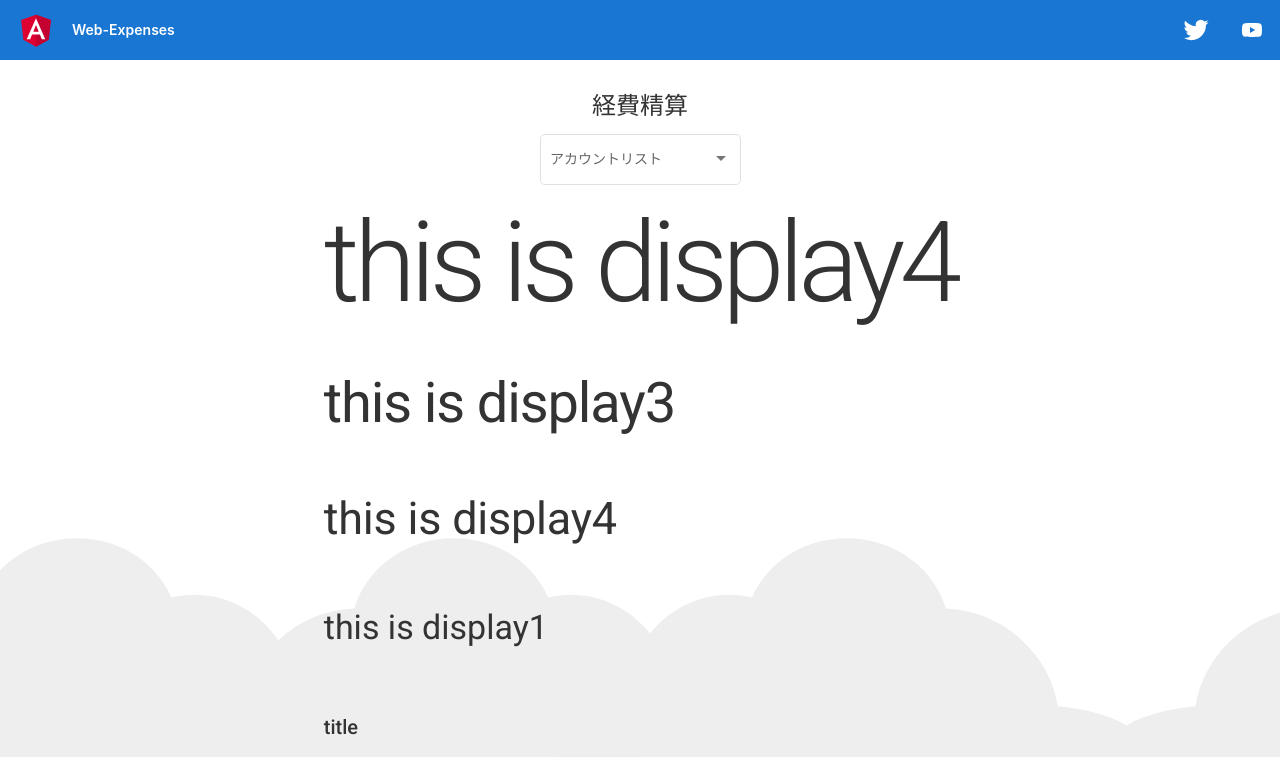
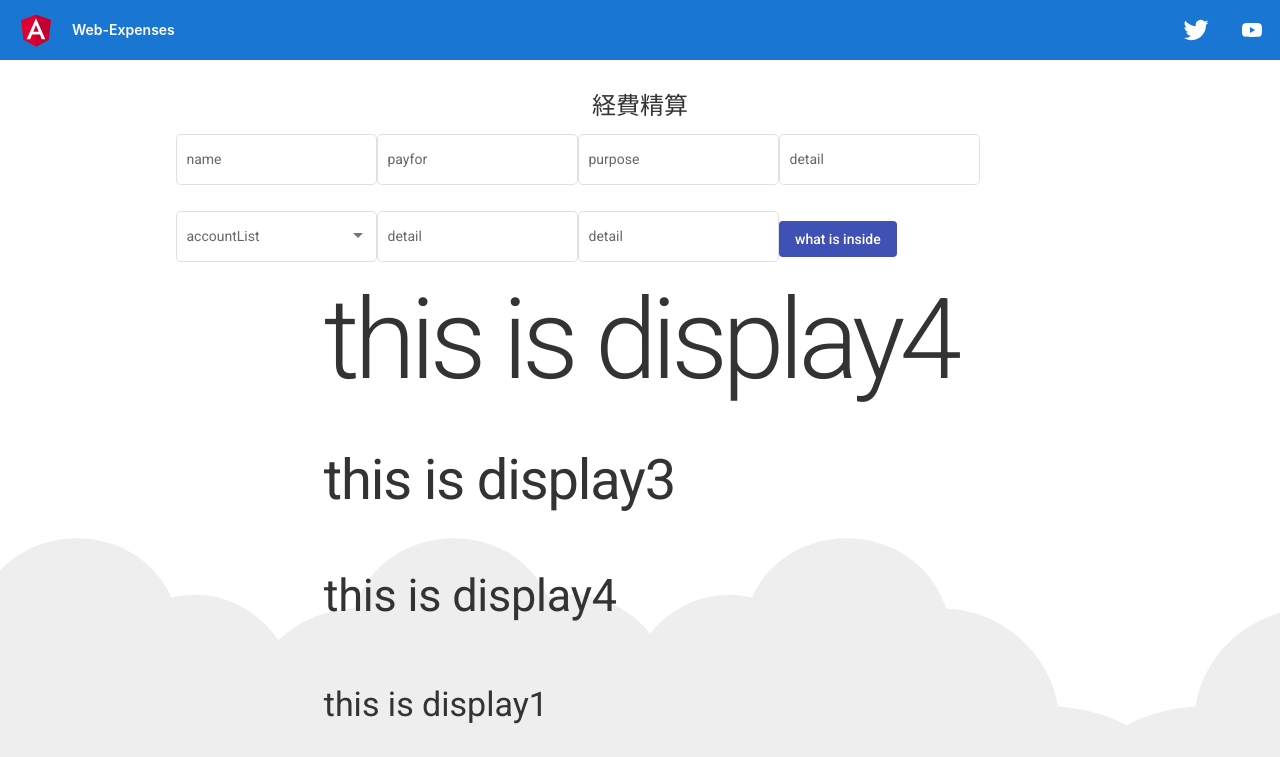
Before and after one commit to katayama8000/axum-shuttle, an Angular app: page / in a window 1280 px wide. Shown: the top 757 px of the page. Built offline with nearby package versions, Linux system fonts and the light colour scheme.

Commit message:
✨ form

```diff
--- a/src/app/sample/sample.component.html
+++ b/src/app/sample/sample.component.html
@@ -1,8 +1,40 @@
 <mat-form-field appearance="outline">
-  <mat-label>アカウントリスト</mat-label>
+  <mat-label>name</mat-label>
+  <input matInput [(ngModel)]="name" >
+</mat-form-field>
+
+<mat-form-field appearance="outline">
+  <mat-label>payfor</mat-label>
+  <input matInput [(ngModel)]="payfor" >
+</mat-form-field>
+
+<mat-form-field appearance="outline">
+  <mat-label>purpose</mat-label>
+  <input matInput [(ngModel)]="purpose">
+</mat-form-field>
+
+<mat-form-field appearance="outline">
+  <mat-label>detail</mat-label>
+  <input matInput [(ngModel)]="detail">
+</mat-form-field>
+
+<mat-form-field appearance="outline">
+  <mat-label>accountList</mat-label>
   <mat-select>
     <div *ngFor="let account of accountList">
       <mat-option [value]="account" (click)="see(account)">{{ account }}</mat-option>
     </div>
   </mat-select>
 </mat-form-field>
+
+<mat-form-field appearance="outline">
+  <mat-label>detail</mat-label>
+  <input matInput [(ngModel)]="detail">
+</mat-form-field>
+
+<mat-form-field appearance="outline">
+  <mat-label>detail</mat-label>
+  <input matInput [(ngModel)]="detail">
+</mat-form-field>
+
+<button mat-flat-button color="primary" (click)="inside()">what is inside</button>
--- a/src/app/sample/sample.component.ts
+++ b/src/app/sample/sample.component.ts
@@ -14,6 +14,11 @@ export class SampleComponent implements OnInit {
 
   //toppings = new FormControl('');
 
+  name!: string;
+  purpose!: string;
+  detail!: string;
+  payfor!: string;
+
   accountList: string[] = [
     '厚生費',
     '発送費用',
@@ -27,4 +32,9 @@ export class SampleComponent implements OnInit {
   see(s: string) {
     console.log(s);
   }
+
+  inside() {
+    console.log('inside');
+    console.log(this.name, this.purpose, this.detail);
+  }
 }
```
